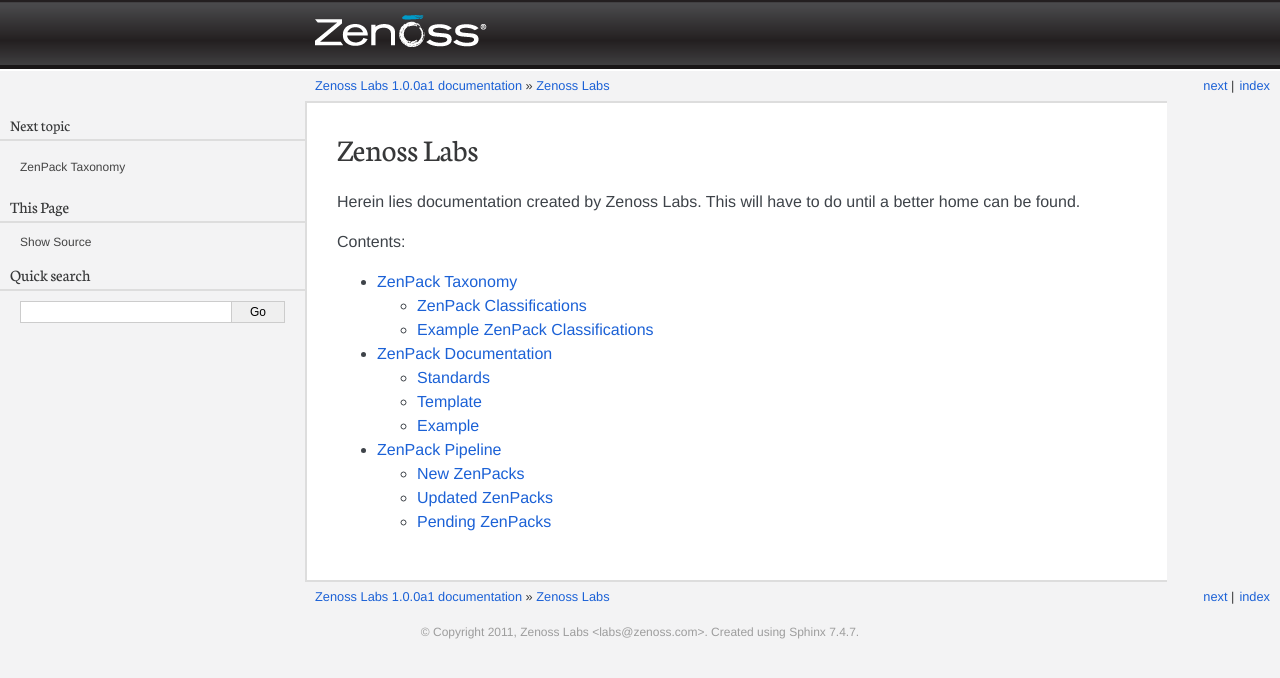
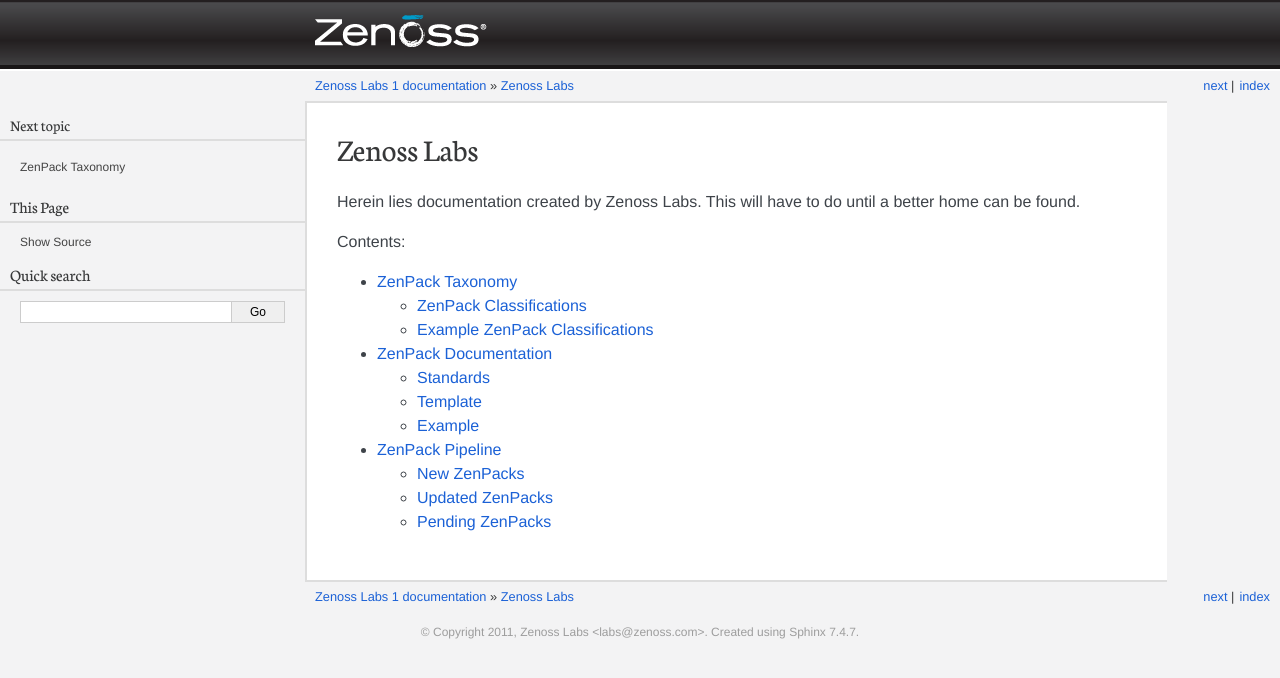
Before and after one commit to zenoss/zenosslabs, a Sphinx documentation site: the page built from docs/index.rst, in a window 1280 px wide. Shown: the top 678 px of the page. Built offline with Sphinx 7.4.7, drawn with Linux system fonts in a browser that asks for light colours.

Commit message:
Simplify version and release.

```diff
--- a/docs/conf.py
+++ b/docs/conf.py
@@ -22,9 +22,9 @@
 # built documents.
 #
 # The short X.Y version.
-version = '1.0'
+version = '1'
 # The full version, including alpha/beta/rc tags.
-release = '1.0.0a1'
+release = '1'
 
 # List of patterns, relative to source directory, that match files and
 # directories to ignore when looking for source files.
```
